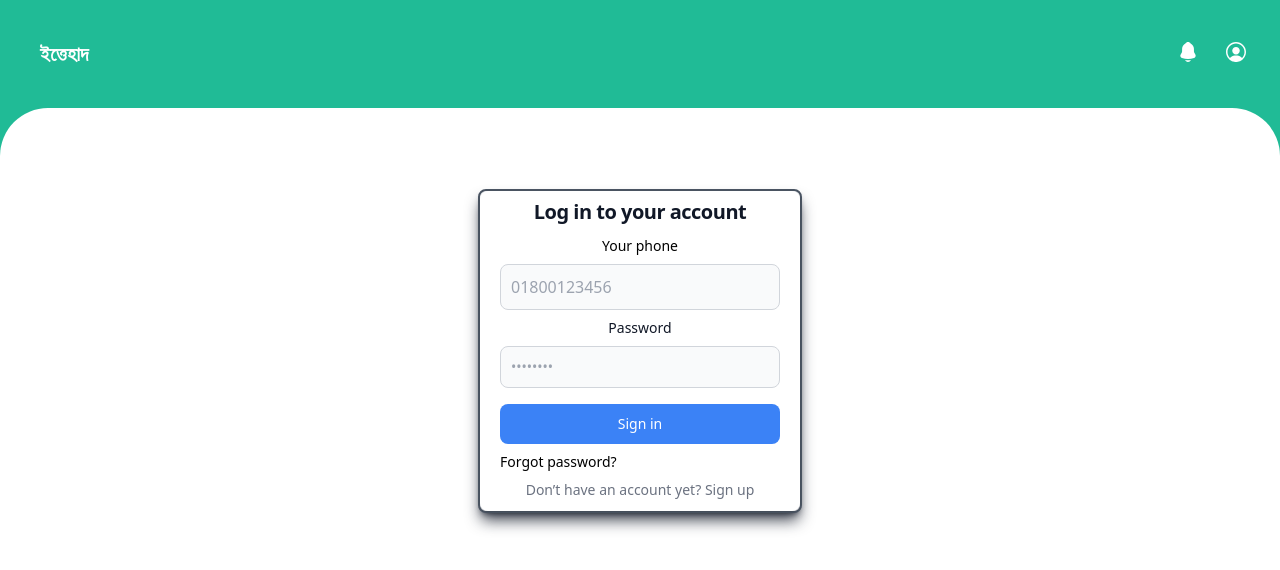
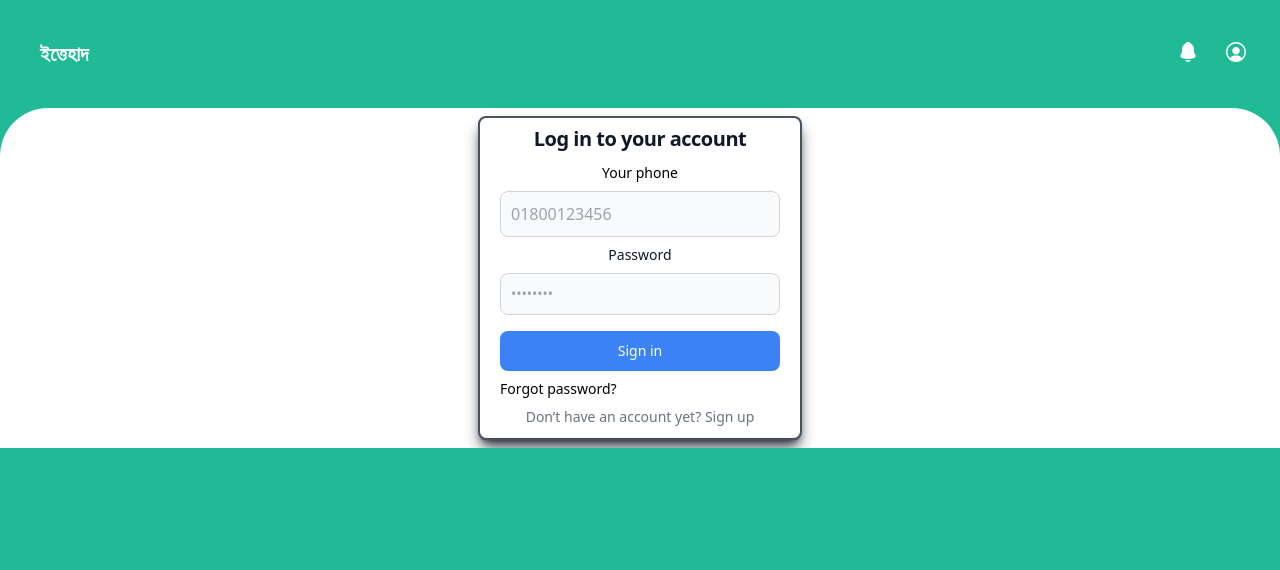
Before and after one commit to anjarulrobin/ittehad, a React (Create React App) app: page /#/login in a window 1280 px wide. Shown: the top 570 px of the page. Built offline with nearby package versions, Linux system fonts and the light colour scheme; the HTML template or start-up script is replaced by a standard one.

Commit message:
homepage design updated

```diff
--- a/src/App.tsx
+++ b/src/App.tsx
@@ -33,7 +33,7 @@ function App() {
             </svg>
           </div>
         </div>
-        <div className="rounded-t-[48px] h-screen bg-white px-2 py-2">
+        <div className="rounded-t-[48px] h-fit overflow-auto bg-white px-2 py-2">
           <Routes>
             <Route path='/notifications'
               element={
--- a/src/components/Home.tsx
+++ b/src/components/Home.tsx
@@ -7,8 +7,6 @@ export default function Home() {
         navigate('/login', { replace: true });
     }
     return (
-
-
         <div className="grid grid-cols-2">
             {
                 [
@@ -57,8 +55,8 @@ export default function Home() {
                         svgD: ['M9.879 7.519c1.171-1.025 3.071-1.025 4.242 0 1.172 1.025 1.172 2.687 0 3.712-.203.179-.43.326-.67.442-.745.361-1.45.999-1.45 1.827v.75M21 12a9 9 0 11-18 0 9 9 0 0118 0zm-9 5.25h.008v.008H12v-.008z']
                     }
                 ].map((v, index) => (
-                    <Link key={index} to={v.path} className="flex items-center p-2 text-base font-normal text-gray-900 rounded-lg">
-                        <div className="w-32 h-32 bg-gray-200 shadow-lg shadow-gray-900/80 border-solid border-2 border-gray-600 rounded-lg m-4">
+                    <Link key={index} to={v.path} className="flex items-center p-2 text-base font-norma rounded-lg">
+                        <div className="w-32 h-32 shadow-[0px_6px_32px_rgba(0,0,0,0.04)] m-4">
                             <div className="flex justify-center mt-2">
                                 <div>
                                     {getSvg(v.path)}
--- a/src/components/Teachers.tsx
+++ b/src/components/Teachers.tsx
@@ -27,7 +27,7 @@ export default function Teachers() {
 
     let currRefId = 0;
     return (
-        <div id="accordion-collapse" data-accordion="collapse" className=" overflow-scroll p-4 ">
+        <div className="p-4">
             <p className="text-center h-5 text-green-300"> Teachers </p>
             {
                 users.map((user, index) => (
```
